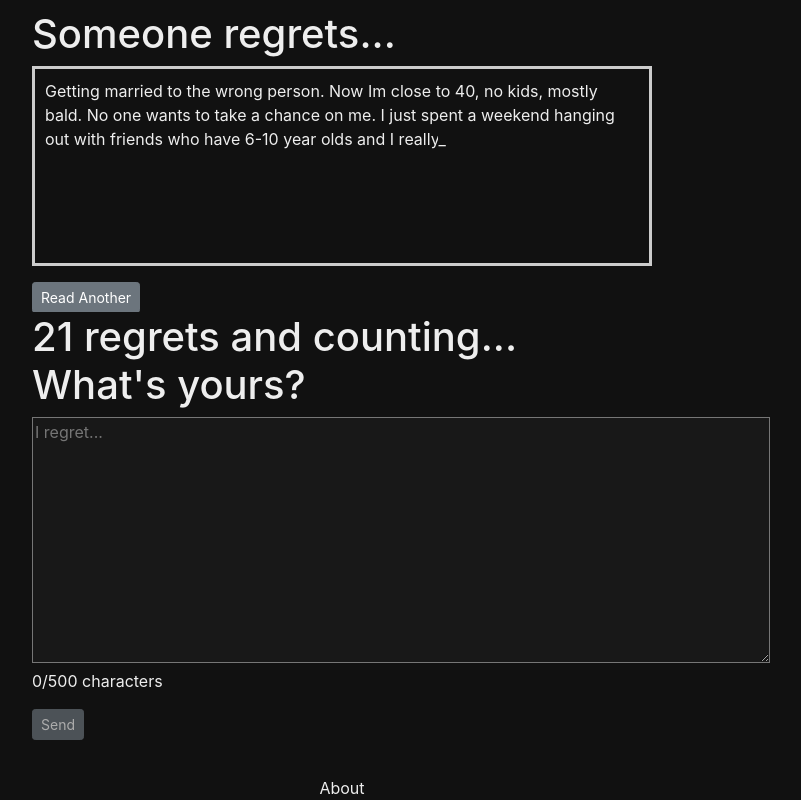
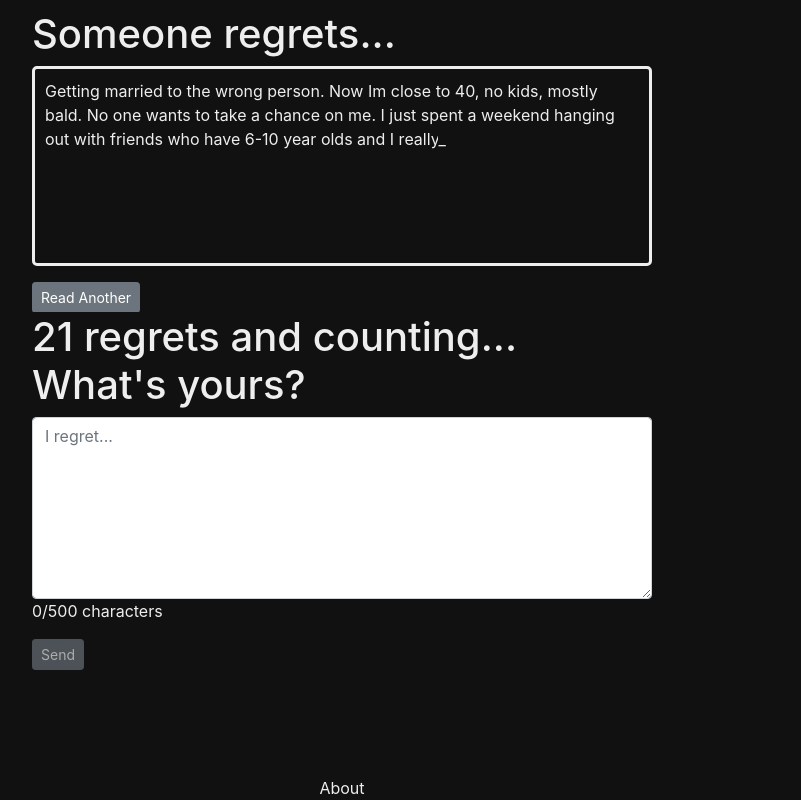
Before and after one commit to jkgh20/life-regrets-frontend, a React (Create React App) app: page / in a window 1280 px wide. Shown: the whole page, without its empty margins (298-1099 px from the left). Built offline with nearby package versions, Linux system fonts and the light colour scheme.

Commit message:
Use Bootstrap textarea

```diff
--- a/src/App.css
+++ b/src/App.css
@@ -40,10 +40,11 @@ animation:
 
   white-space: pre-wrap;
 
-  border: 3px solid #ccc;
+  border: 3px solid #eee;
   padding: 10px;
   word-wrap: break-word;
   overflow: scroll;
+  border-radius: 5px;
 
   animation:         fadeIn 2s linear 1.3s 1 normal backwards running;
   -o-animation:      fadeIn 2s linear 1.3s 1 normal backwards running;
--- a/src/ReadView.js
+++ b/src/ReadView.js
@@ -22,7 +22,7 @@ class ReadView extends React.Component {
     if (1 === 1) {
       this.props.setNumberOfRegrets(21);
       this.setState({
-        message: "Getting married to the wrong person. Now Im close to 40, no kids, mostly bald. No one wants to take a chance on me. I just spent a weekend hanging out with friends who have 6-10 year olds and I really think I've missed out. I wasted my time and her time. Time is the one thing you cant get back. Don't waste it on the wrong person."
+        message: "Getting married to the wrong person. Now Im close to 40, no kids, mostly bald. No one wants to take a chance on me. I just spent a weekend hanging out with friends who have 6-10 year olds and I really think I've missed out. I wasted my time and her time. Time is the one thing you cant get back. Don't waste it on the wrong person. Getting married to the wrong person. Now Im close to 40, no kids, mostly bald. No one wants to take a chance on me. I just spent a weekend hanging out with friends who have 6-10 year olds and I really think I've missed out. I wasted my time and her time. Time is the one thing you cant get back. Don't waste it on the wrong person."
       });
     } else {
       let count = this.props.numberOfRegrets;
--- a/src/WriteView.js
+++ b/src/WriteView.js
@@ -2,6 +2,7 @@ import './App.css';
 import { sleep, LAMBDA_URL } from './Helper.js'
 import axios from 'axios';
 import Button from 'react-bootstrap/Button';
+import Form from 'react-bootstrap/Form'
 import React from 'react';
 
 let CHARACTER_LIMIT = 500;
@@ -70,14 +71,15 @@ class WriteView extends React.Component {
             </span>
         </h1>
 
-        <textarea
+        <Form.Control
+          as="textarea" rows="3"
           value={this.state.messageInput}
-          rows="10"
-          cols="70"
+          rows="7"
           onChange={this.updateMessageInput}
           maxLength={CHARACTER_LIMIT}
           placeholder="I regret..."
         />
+
         <p>
             {this.state.messageInput.length}/{CHARACTER_LIMIT} characters
         </p>
```
